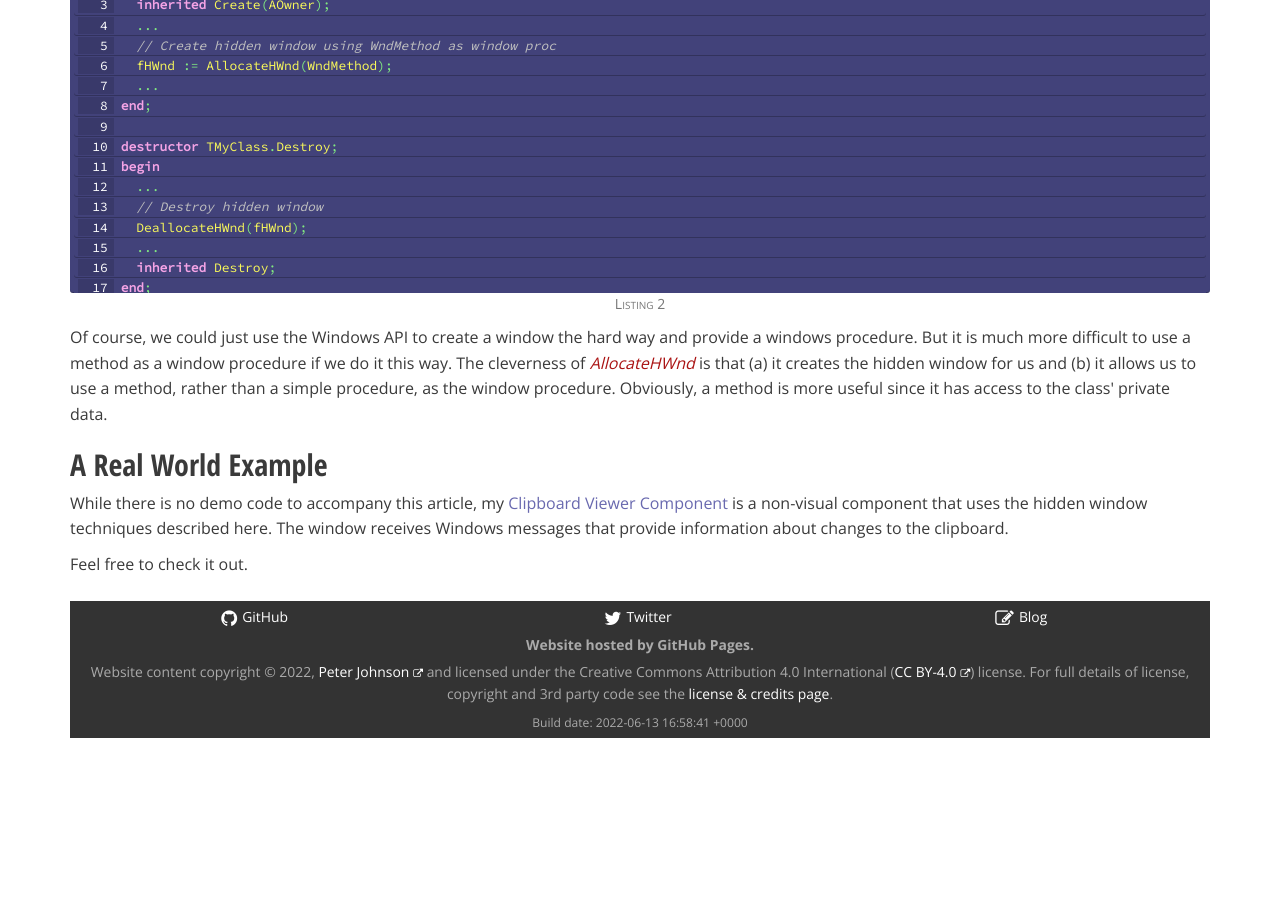
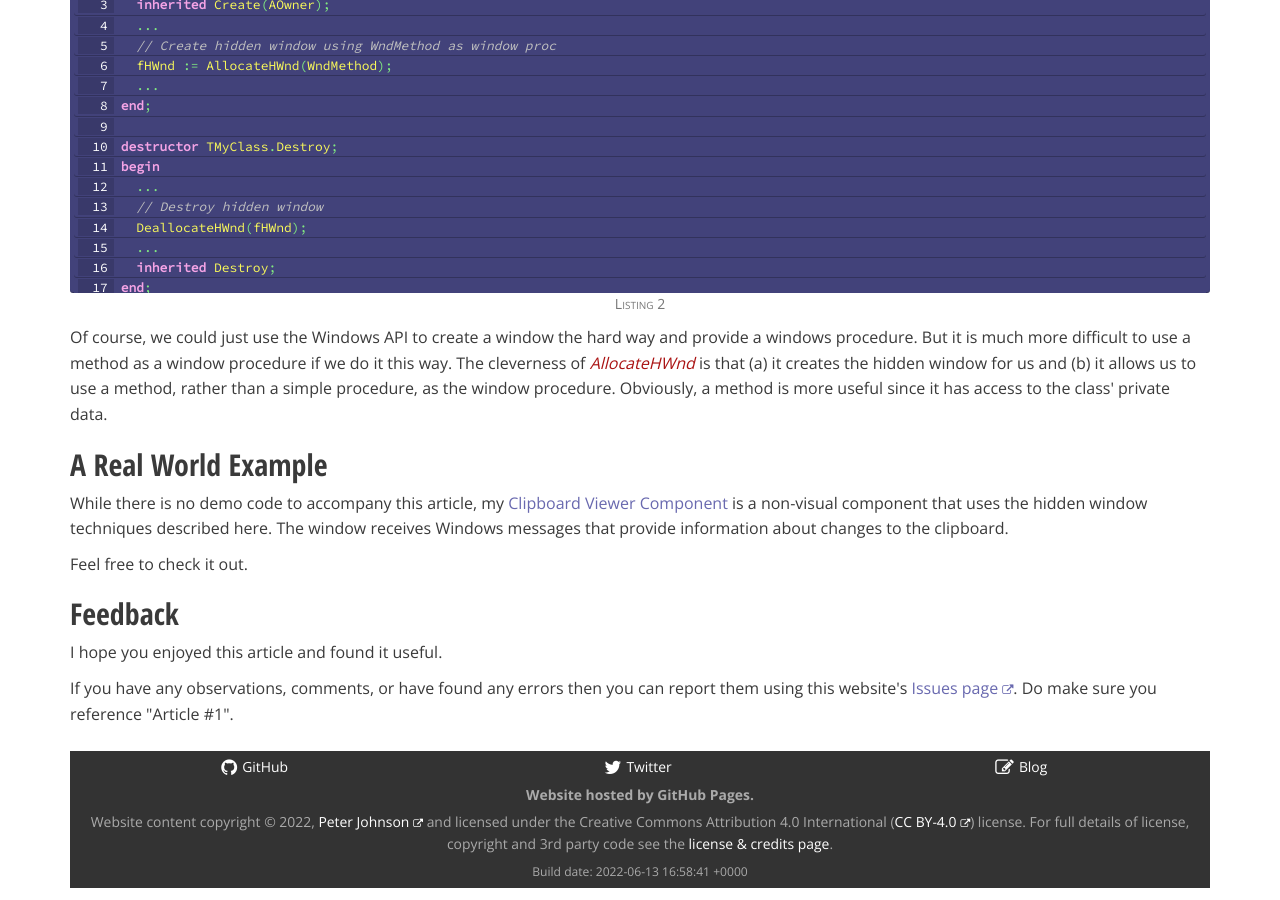
Before and after one commit to delphidabbler/delphidabbler.github.io, a Jekyll site: the page built from _articles/article-1.html, in a window 1280 px wide and 900 px high, scrolled down 1144 px. Built offline with Jekyll 4.4.1, drawn with Linux system fonts in a browser that asks for light colours; nearby versions of some CDN libraries; comment, search, counter and statistics services are not loaded; before the commit the page ends 1894 px from its top, so only the background shows below that.

Commit message:
Add Feedback section to article #1

```diff
--- a/_articles/article-1.html
+++ b/_articles/article-1.html
@@ -216,3 +216,19 @@ redirect_from:
     </p>
 
 </section>
+
+<section id="feedback">
+
+    <h2>
+        Feedback
+    </h2>
+
+    <p>
+        I hope you enjoyed this article and found it useful.
+    </p>
+
+    <p>
+        If you have any observations, comments, or have found any errors then you can report them using this website's <a href="https://github.com/delphidabbler/delphidabbler.github.io/issues">Issues page</a>. Do make sure you reference &quot;Article #1&quot;.
+    </p>
+
+</section>
```
